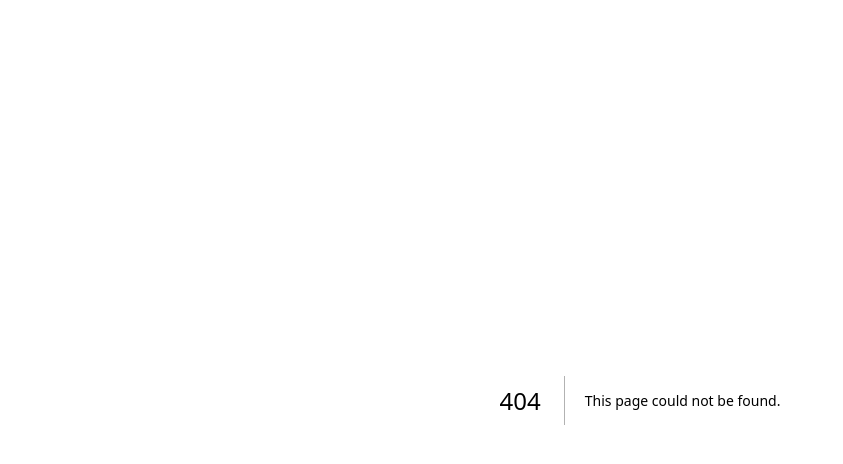
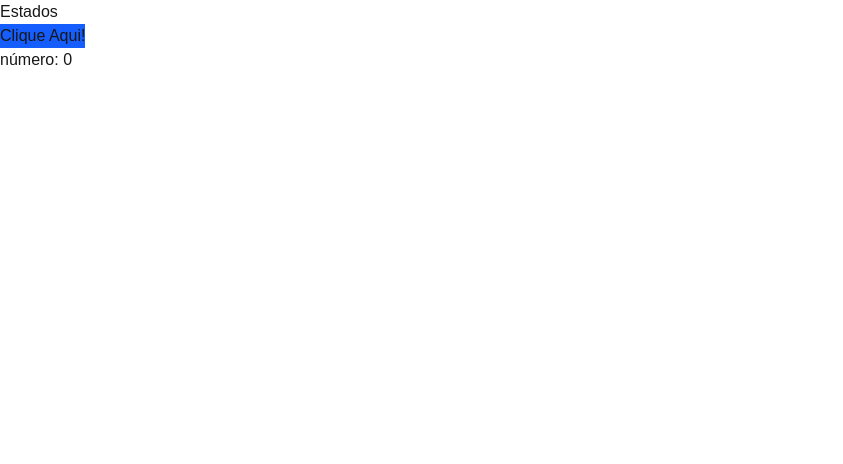
Before and after one commit to andrd-jhon/react-fundamentos, a Next.js app: page /fundamentos/6_estado in a window 1280 px wide. Before the commit this address had no page. Shown: the top 464 px of the page, without its empty margins (0-843 px from the left). Built offline with nearby package versions, Linux system fonts and the light colour scheme.

Commit message:
Utilizando componentes sem estado.

```diff
--- /dev/null
+++ b/src/app/fundamentos/6_estado/page.tsx
@@ -0,0 +1,26 @@
+'use client'
+import "@/app/style.css"
+
+export default function Page(){
+
+    let numero = 0
+
+    function incrementar(){
+        numero += 1
+        console.log(numero)
+    }
+
+    return (
+        <div>
+            <h1>Estados</h1>
+            <button
+                onClick={incrementar}
+                className="bg-blue-600"
+            >
+                Clique Aqui!
+            </button>
+
+            <p>número: {numero}</p>
+        </div>
+    )
+}
```
